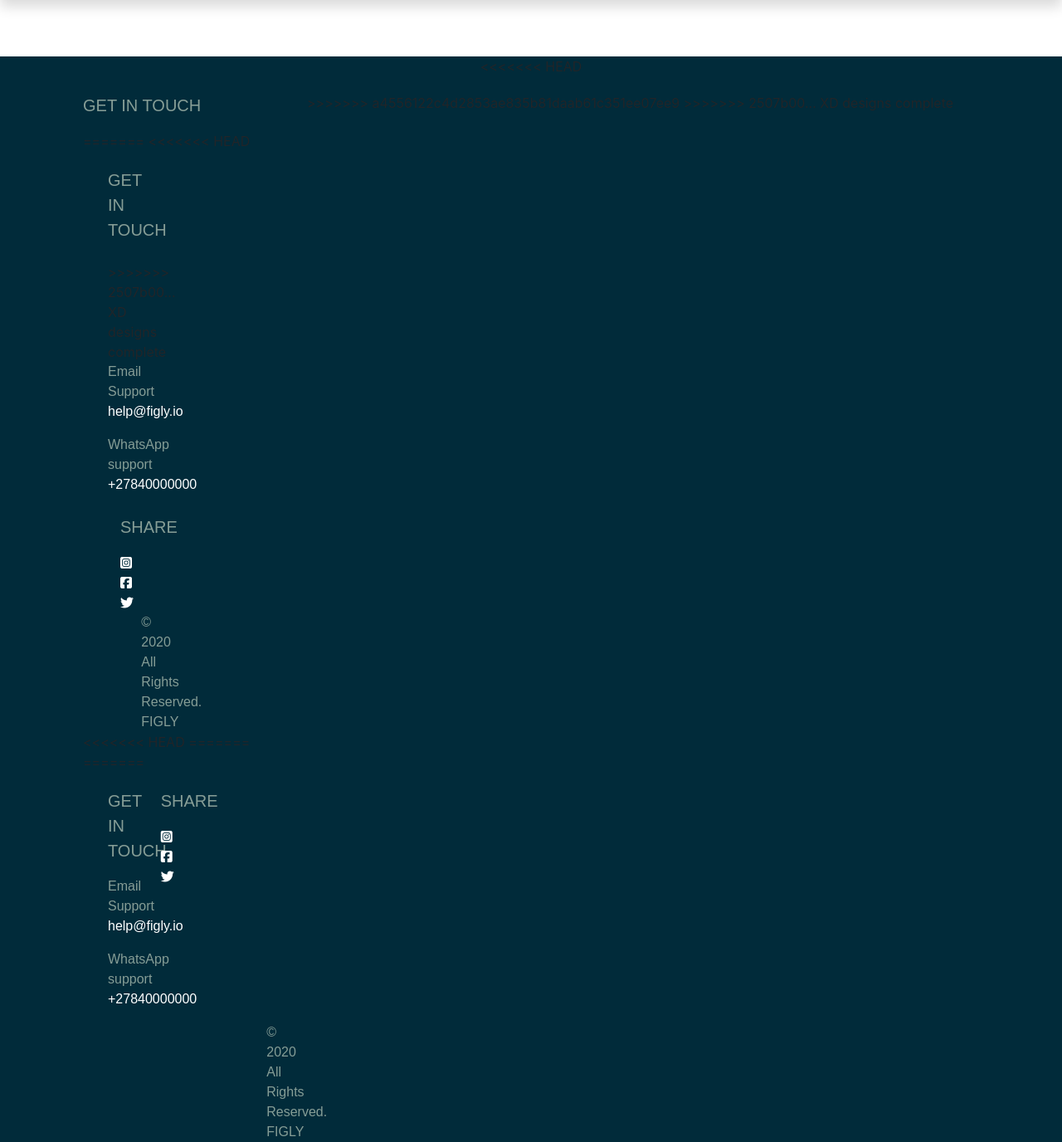
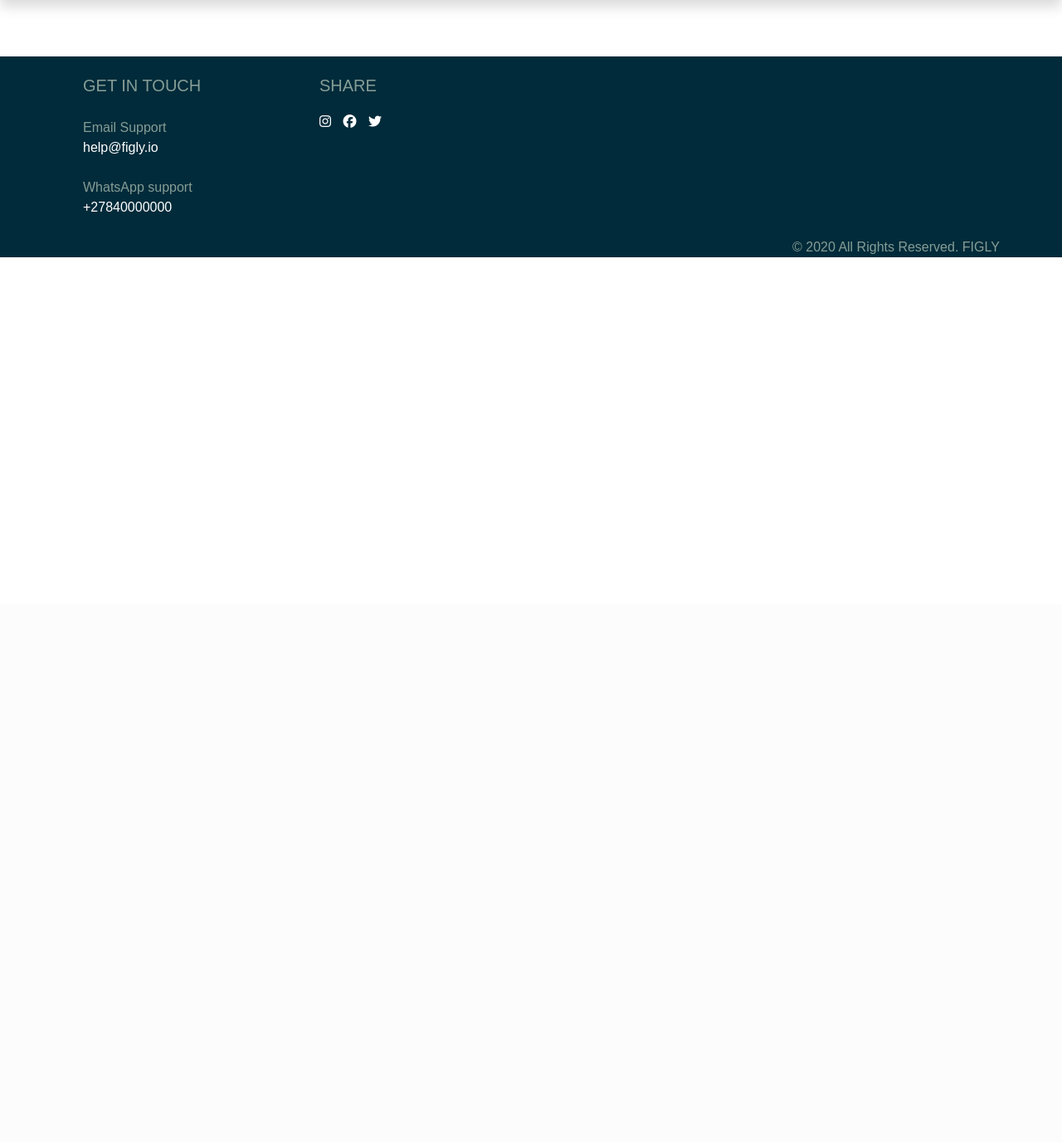
Before and after one commit to Figly/ayama, a Django app: template src/clients/templates/clients/client_summary.html in a window 1280 px wide. Shown: the part 72-1448 px from the top of the page at 83% size. After the commit the page ends 382 px from the top, so only its background shows below. Run offline with Django 3.2, Linux system fonts and the light colour scheme; the template is opened without the code that fills it, so the values that code supplies are empty; parts of the project's set-up code (start-up, migrations or seed data) failed here and were passed over; some libraries are stand-ins or nearby versions.

Commit message:
Add files via upload

```diff
--- a/src/templates/footer.html
+++ b/src/templates/footer.html
@@ -1,13 +1,6 @@
 <!-- Some social button for contact will do -->
 
 <div id="footer" class="figly-footer">
-<<<<<<< HEAD
-    <div class="container footer-container">
-            <div class="row">
-                <div class="col-md-3">
-                    <p class="footer-main-heading">GET IN TOUCH</p>
-=======
-<<<<<<< HEAD
     <div class="container footer-container ">
         <div class="row">
             <div class="col-md-3">
@@ -15,17 +8,25 @@
                     <p class="footer-main-heading ">GET IN TOUCH</p>
                 </div>
                 <div class="figly-footer-group">
->>>>>>> 2507b00... XD designs complete
                     <p class="footer-sub-heading">Email Support</p>
-                    <p class="footer-text">help@figly.io</p>
+                    <p class="footer-text"> <a href="" class="footer-link">help@figly.io</a> </p>
+                </div>
+                <div class="figly-footer-group">
                     <p class="footer-sub-heading">WhatsApp support </p>
-                    <p class="footer-text">+27840000000</p>
+                    <p class="footer-text">
+                        <a href="" class="footer-link"> +27840000000</a></p>
+                </div>
+
             </div>
             <div class="col-md-3">
                 <p class="footer-main-heading">SHARE</p>
-                    <i class="fab fa-instagram-square footer-text"></i>
-                    <i class="fab fa-facebook-square footer-text"></i>
-                    <i class="fab fa-twitter footer-text"></i>
+                <a href="" class="footer-link"> <i class="fab fa-instagram footer-text"></i>
+                </a>
+                <a href="" class="footer-link"> <i class="fab fa-facebook footer-text"></i>
+                </a>
+                <a href="" class="footer-link"> <i class="fab fa-twitter footer-text"></i>
+                </a>
+
             </div>
             <div class="col-md-3 offset-md-9">
                 <p class="footer-sub-heading">© 2020 All Rights Reserved. FIGLY</p>
@@ -33,29 +34,3 @@
         </div>
     </div>
 </div>
-<<<<<<< HEAD
-=======
-=======
-    <div class="container footer-container">
-            <div class="row">
-                <div class="col-md-3">
-                    <p class="footer-main-heading">GET IN TOUCH</p>
-                    <p class="footer-sub-heading">Email Support</p>
-                    <p class="footer-text">help@figly.io</p>
-                    <p class="footer-sub-heading">WhatsApp support </p>
-                    <p class="footer-text">+27840000000</p>
-                </div>
-                <div class="col-md-3">
-                    <p class="footer-main-heading">SHARE</p>
-                    <i class="fab fa-instagram-square footer-text"></i>
-                    <i class="fab fa-facebook-square footer-text"></i>
-                    <i class="fab fa-twitter footer-text"></i>
-                </div>
-                <div class="col-md-3 offset-md-9">
-                    <p class="footer-sub-heading">© 2020 All Rights Reserved. FIGLY</p>
-                </div>
-            </div>
-    </div>
-</div>
->>>>>>> a4556122c4d2853ae835b81daab61c351ee07ee9
->>>>>>> 2507b00... XD designs complete
```
Also changed, not shown: src/templates/home.html (+2 -40 lines). Lines whose indentation alone changed are shown as unchanged.
